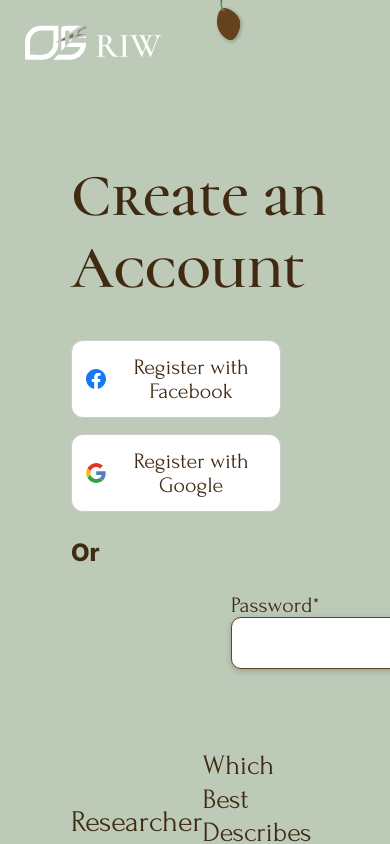
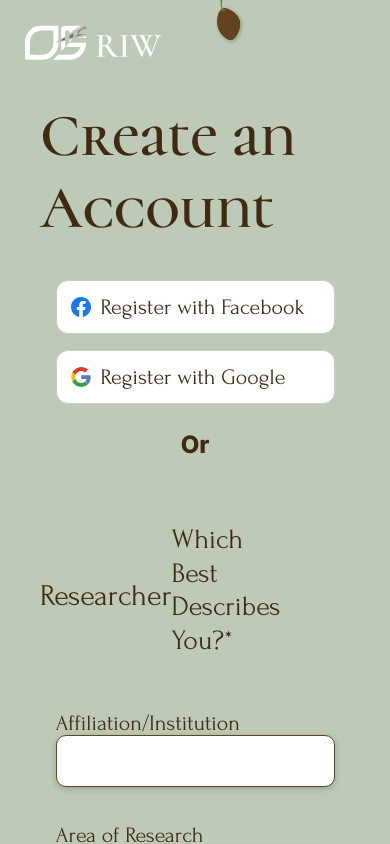
Before and after one commit to alysartabet/rootedinwater, a React (Vite) app in the folder riw/: page /account/register in a window 390 px wide. Built offline with nearby package versions, Linux system fonts and the light colour scheme; a web font is replaced by a local one.

Commit message:
Added mobile view for Sign In, Forgot Paaword, and Register pages

```diff
--- a/riw/src/pages/ForgotPassword.jsx
+++ b/riw/src/pages/ForgotPassword.jsx
@@ -14,12 +14,12 @@ export default function ForgotPassword() {
           <div className="social-login">
          <p className="social-or">or</p>
 
-        <button className="social-btn fb-btn">
+        <button className="forgot-social-btn forgot-fb-btn">
              <img src={fbicon} alt="Facebook" className="social-icon" />
              Sign In with Facebook
         </button>
 
-        <button className="social-btn google-btn">
+        <button className="forgot-social-btn forgot-google-btn">
              <img src={googleicon} alt="Google" className="social-icon" />
              Sign In with Google
         </button>
--- a/riw/src/pages/Register.jsx
+++ b/riw/src/pages/Register.jsx
@@ -29,7 +29,7 @@ export default function CreateAccount() {
           <p className="register-or">Or</p>
 
           {/* Password for left side */}
-          <label className="register-label medium">
+          <label className="register-label medium mobile-password">
              <span className="label-text">Password*</span>
             <input type="password" className="register-input medium" />
           </label>
--- a/riw/src/pages/SignIn.jsx
+++ b/riw/src/pages/SignIn.jsx
@@ -15,12 +15,12 @@ export default function SignIn() {
                 <div className="social-login">
                <p className="social-or">or</p>
 
-              <button className="social-btn fb-btn">
+              <button className="signin-social-btn signin-fb-btn">
                    <img src={fbicon} alt="Facebook" className="social-icon" />
                    Sign In with Facebook
               </button>
 
-              <button className="social-btn google-btn">
+              <button className="signin-social-btn signin-google-btn">
                    <img src={googleicon} alt="Google" className="social-icon" />
                    Sign In with Google
               </button>
--- a/riw/src/styles/forgotpassword.css
+++ b/riw/src/styles/forgotpassword.css
@@ -136,7 +136,7 @@
   margin-bottom: 0;
 }
 
-.social-btn {
+.forgot-social-btn {
   background: #65421E;
   color: white;
   border: none;
@@ -153,7 +153,7 @@
   transition: 0.25s;
 }
 
-.social-btn:hover {
+.forgot-social-btn:hover {
   background: #3F632B;
 }
 
@@ -209,7 +209,31 @@
   left: 14px;
   top: 60%;
 }
+
 .social-btn {
   width: 240px;
 }
 }
+@media (max-width: 640px) {
+
+  .forgot-card {
+    width: 60%;
+  }
+
+  .forgot-title {
+    font-size: 40px;
+    right: -30%;
+  }
+
+  .social-login {
+  left: 14px;
+  top: 60%;
+}
+
+.forgot-social-btn {
+  padding: 12px 16px;
+  font-size: 15px;
+  gap: 10px;
+  width: 200px;
+}
+}
--- a/riw/src/styles/register.css
+++ b/riw/src/styles/register.css
@@ -229,3 +229,125 @@
 .register-footer a:hover {
   text-decoration: underline;
 }
+@media (max-width: 1024px) {
+
+  .register-container {
+    grid-template-columns: 1fr !important;
+    width: 100%;
+    max-width: 700px;
+    margin: 0 auto;
+    padding-top: 60px;
+  }
+
+  .register-left,
+  .register-right {
+    width: 100%;
+    margin: 0 auto;
+    padding: 0;
+    display: flex;
+    flex-direction: column;
+    align-items: center;
+  }
+
+  .register-left > *,
+  .register-right > * {
+    order: 0;
+  }
+
+  .mobile-password {
+    order: 10 !important;
+    width: 80% !important;
+    margin: 0 auto !important;
+  }
+
+
+  .register-label,
+  .register-label.small,
+  .register-label.medium,
+  .register-label.full-width {
+    width: 80% !important;
+    margin: 0 auto !important;
+  }
+
+  .register-input,
+  .register-input.small,
+  .register-input.medium,
+  .researcher-input {
+    width: 80% !important;
+    margin-left: 0 !important;
+  }
+
+  .register-label.medium .label-text {
+    margin-left: 0 !important;
+  }
+
+  .register-social-btn {
+    width: 80% !important;
+  }
+
+  .register-btn {
+    width: 80% !important;
+    margin: 20px auto 0 auto;
+  }
+
+.register-row {
+  flex-direction: column !important;
+  align-items: center !important;
+  width: 100% !important;
+  gap: 0 !important;
+}
+
+  .register-footer {
+    text-align: center;
+    margin-left: 0;
+  }
+}
+@media (max-width: 640px) {
+
+
+  .register-container {
+    width: 100%;
+    max-width: 500px;
+    margin: 0 auto;
+  }
+
+  .register-left,
+  .register-right {
+    align-items: center !important;
+    justify-content: center !important;
+  }
+
+  .register-label,
+  .register-label.small,
+  .register-label.medium,
+  .register-label.full-width {
+    width: 90% !important;
+    margin: 0 auto !important;
+    text-align: left !important;
+  }
+
+  .register-input,
+  .register-input.small,
+  .register-input.medium,
+  .researcher-input {
+    width: 100% !important;
+    margin: 0 auto 20px auto !important;
+  }
+
+  .register-social-btn {
+    width: 90% !important;
+    margin: 0 auto;
+  }
+
+  .register-btn {
+    width: 70% !important;
+    margin: 20px auto 0 auto !important;
+    display: block;
+  }
+
+  .register-footer {
+    width: 100%;
+    text-align: center !important;
+    margin: 10px auto 0 auto !important;
+  }
+}
--- a/riw/src/styles/signin.css
+++ b/riw/src/styles/signin.css
@@ -172,7 +172,7 @@
   margin-bottom: 0;
 }
 
-.social-btn {
+.signin-social-btn {
   background: #65421E;
   color: white;
   border: none;
@@ -189,7 +189,7 @@
   transition: 0.25s;
 }
 
-.social-btn:hover {
+.signin-social-btn:hover {
   background: #3F632B;
 }
 
@@ -207,9 +207,7 @@
 .auth-card {
   width: 40%;
   max-width: 420px;
-  background: transparent;
   padding: 32px 36px;
-  animation: fadeIn 0.4s ease;
   position: relative;
   right: -17%;
   top: -2%;
@@ -307,7 +305,33 @@
   left: 14px;
   top: 60%;
 }
-.social-btn {
+.signin-social-btn {
   width: 240px;
 }
 }
+
+@media (max-width: 640px){
+/* Sign-In Card */
+
+.auth-card {
+  width: 50%;
+  max-width: 420px;
+  padding: 32px 36px;
+  position: relative;
+  right: -22%;
+  top: -2%;
+  z-index: 10;
+}
+
+.auth-title {
+  right: 30px;
+  font-size: 34px;
+}
+.signin-social-btn {
+  padding: 12px 16px;
+  font-size: 15px;
+  gap: 10px;
+  width: 200px;
+
+}
+}
```
